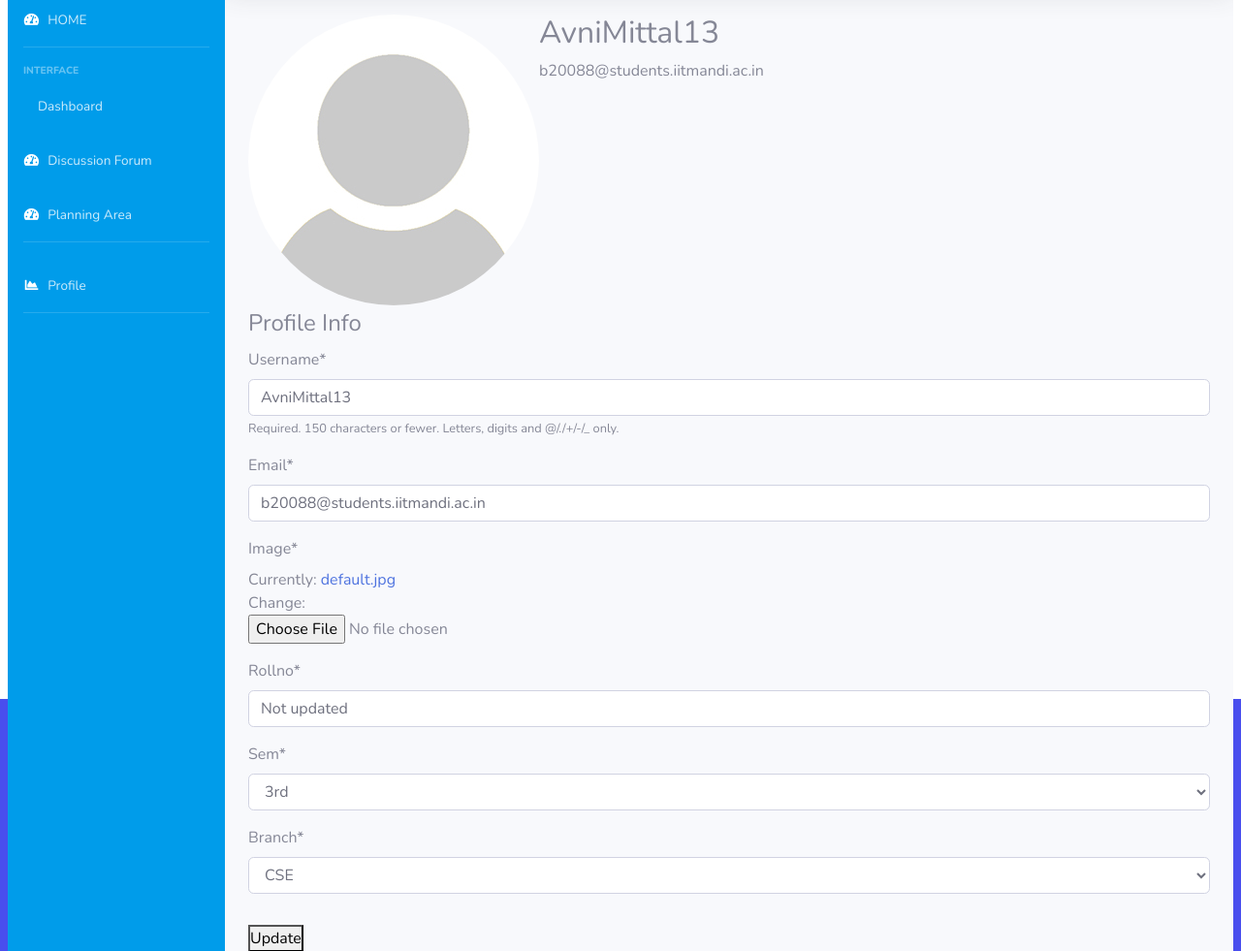
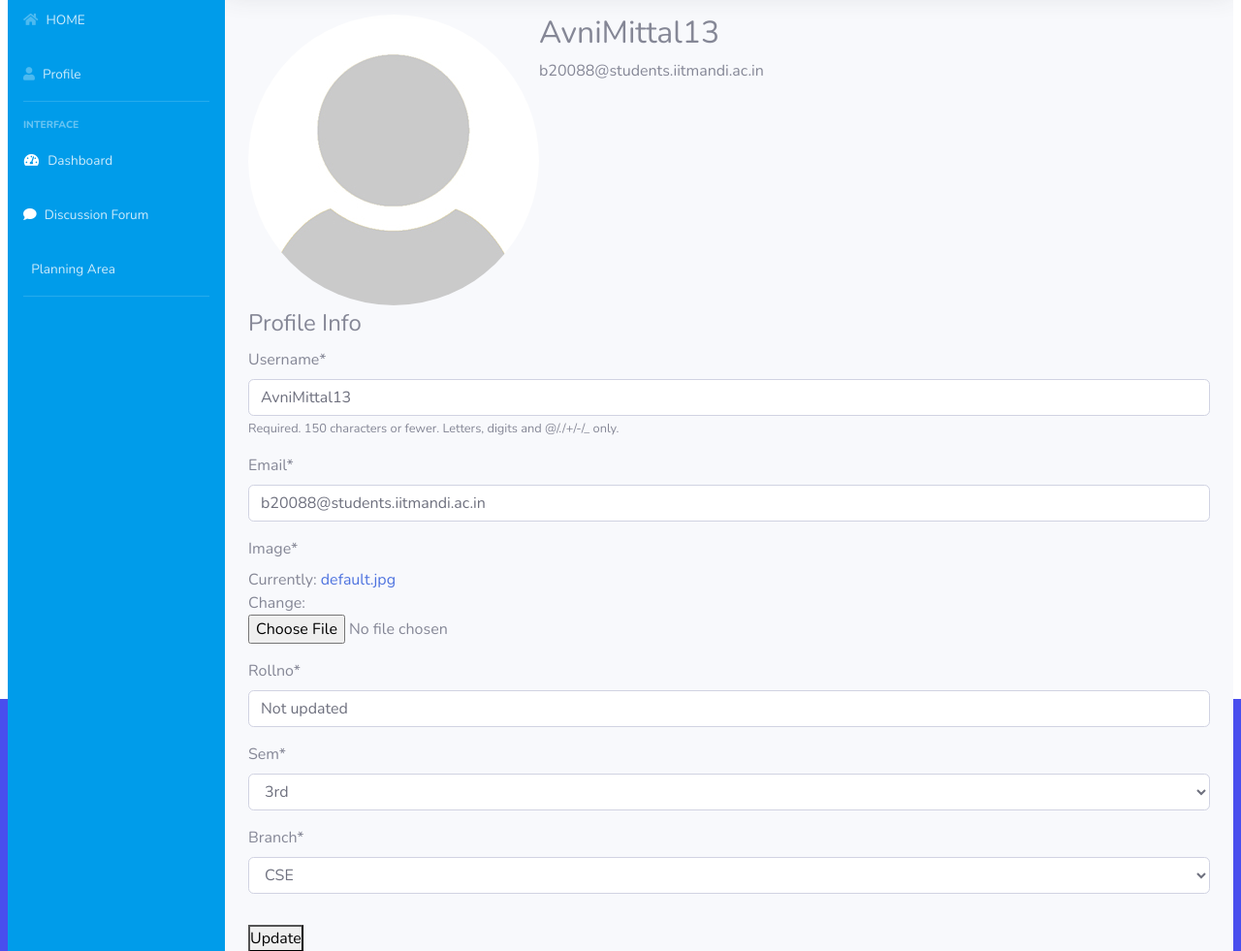
Before and after one commit to Debug-Dreams/Course-basket, a Django app: page /profile/ in a window 1280 px wide. Shown: the part 87-1068 px from the top of the page at 97% size. Run offline with Django 4.2, Linux system fonts and the light colour scheme; a user stored in the database is signed in; data comes from the database, SQL or seed files in the repository; both versions use the stored data as it was after the commit; some libraries are stand-ins or nearby versions.

Commit message:
few changeS

```diff
--- a/course_basket/home/templates/home/base.html
+++ b/course_basket/home/templates/home/base.html
@@ -15,6 +15,7 @@
     <link rel="stylesheet" href="https://maxcdn.bootstrapcdn.com/bootstrap/4.0.0/css/bootstrap.min.css" integrity="sha384-Gn5384xqQ1aoWXA+058RXPxPg6fy4IWvTNh0E263XmFcJlSAwiGgFAW/dAiS6JXm" crossorigin="anonymous">
   <script src="https://your-site-or-cdn.com/fontawesome/v5.15.4/js/all.js" data-auto-a11y="true" ></script>
     <link rel="stylesheet" href="https://pro.fontawesome.com/releases/v5.10.0/css/all.css" integrity="sha384-AYmEC3Yw5cVb3ZcuHtOA93w35dYTsvhLPVnYs9eStHfGJvOvKxVfELGroGkvsg+p" crossorigin="anonymous" />
+    <link rel="stylesheet" href="https://cdnjs.cloudflare.com/ajax/libs/font-awesome/5.15.3/css/all.min.css">
     <link rel="stylesheet" type="text/css" href="{% static 'home/main.css' %}">
     <link rel="stylesheet" type="text/css" href="{% static 'todo.css' %}">
 
@@ -72,8 +73,14 @@
                   <!-- Nav Item - Dashboard -->
                   <li class="nav-item">
                       <a class="nav-link" href="{% url 'landing-page' %}">
-                          <i class="fas fa-fw fa-tachometer-alt" style="color: white"></i>
+                          <!-- <i class="fas fa-fw fa-tachometer-alt" style="color: white"></i> -->
+                          <i class="fa fa-home"></i>
                           <span>HOME</span></a>
+                  </li>
+                  <li class="nav-item">
+                      <a class="nav-link" href="{% url 'profile' %}">
+                          <i class="fa fa-user"></i>
+                          <span>Profile</span></a>
                   </li>
 
                   <!-- Divider -->
@@ -87,7 +94,7 @@
                   <!-- Nav Item - Pages Collapse Menu -->
                   <li class="nav-item">
                       <a class="nav-link" href={% url 'dashboard' %}>
-                          <i class="fa-solid fa-comments"></i>
+                          <i class="fas fa-fw fa-tachometer-alt" style="color: white"></i>
                           <span>Dashboard</span></a>
                   </li>
 
@@ -95,31 +102,18 @@
 
                   <li class="nav-item">
                       <a class="nav-link" href="{% url 'discussion_forum' %}">
-                          <i class="fas fa-fw fa-tachometer-alt" style="color: white"></i>
+                          <i class="fa fa-comment" style="color:white;"></i>
                           <span>Discussion Forum</span></a>
                   </li>
 
                   <li class="nav-item">
                       <a class="nav-link" href={% url 'todo' %}>
-                          <i class="fas fa-fw fa-tachometer-alt" style="color: white"></i>
+                        <i class="fa fa-ruler-triangle" style="color:white;"></i>
                           <span>Planning Area</span></a>
                   </li>
 
                   <!-- Divider -->
-                  <hr class="sidebar-divider">
 
-                  <!-- Heading -->
-
-
-                  <!-- Nav Item - Pages Collapse Menu -->
-
-
-                  <!-- Nav Item - Charts -->
-                  <li class="nav-item">
-                      <a class="nav-link" href="{% url 'profile' %}">
-                          <i class="fas fa-fw fa-chart-area" style="color: white"></i>
-                          <span>Profile</span></a>
-                  </li>
 
 
                   <!-- Divider -->
--- a/course_basket/users/templates/users/dashboard.html
+++ b/course_basket/users/templates/users/dashboard.html
@@ -12,8 +12,9 @@
           </div>
           <div class="card-body">
             <!-- <p class="mb-0"><strong class="pr-1">Student ID:</strong>321000001</p> -->
+            <p class="mb-0"><strong class="pr-1">Email:</strong>{{ user.email }}</p>
             <p class="mb-0"><strong class="pr-1">Total Credits Registered:</strong>{{ user.profile.total_credits }}</p>
-            <!-- <p class="mb-0"><strong class="pr-1">Section:</strong>A</p> -->
+
           </div>
         </div>
         </div>
```
Also changed, not shown: course_basket/db.sqlite3.
